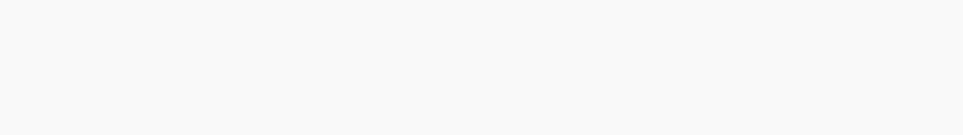
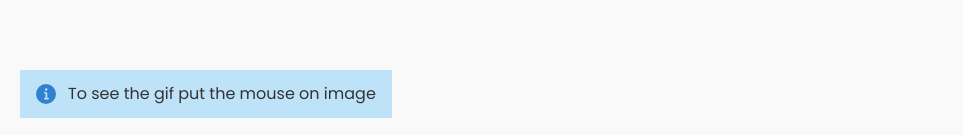
Before and after one commit to TutoDS/workshop-giphy-react, a React (Create React App) app: page / in a window 1280 px wide. Shown: the part 662-797 px from the top of the page, without its empty margins (0-963 px from the left). Built offline with nearby package versions, Linux system fonts and the light colour scheme; no server answers.

Commit message:
Show static image and change to gif on hover

```diff
--- a/src/components/gifs/CurrentGif/index.tsx
+++ b/src/components/gifs/CurrentGif/index.tsx
@@ -1,11 +1,9 @@
-import { Button, Flex, Heading, Spinner } from '@chakra-ui/react';
+import { Button, Flex, Heading } from '@chakra-ui/react';
 import { useGiphy } from 'contexts/GiphyContext';
-import { useState } from 'react';
 import { FiFrown, FiSmile } from 'react-icons/fi';
 import Gif from '../Gif';
 
 const CurrentGif = () => {
-	const [isLoading, setIsLoading] = useState<boolean>(true);
 	const { listOfGifs, loadRandomGif, clearCurrentGif } = useGiphy();
 
 	return (
@@ -35,10 +33,6 @@ const CurrentGif = () => {
 					minH={'200px'}
 					minW={'200px'}
 				>
-					{isLoading && (
-						<Spinner size={'xl'} label={'Loading Gifs!'} />
-					)}
-
 					<Gif id={listOfGifs.current} />
 
 					<Button
--- a/src/components/gifs/GifGrid/index.tsx
+++ b/src/components/gifs/GifGrid/index.tsx
@@ -1,6 +1,6 @@
 import { Grid } from '@chakra-ui/react';
-import Gif from 'components/gifs/Gif';
 import { useGiphy } from 'contexts/GiphyContext';
+import OnHoverGif from '../OnHoverGif';
 
 const GifGrid = () => {
 	const { listOfGifs, setCurrentGif } = useGiphy();
@@ -14,7 +14,16 @@ const GifGrid = () => {
 			gap={4}
 		>
 			{listOfGifs?.gifs.map((gif: string) => (
-				<Gif onClick={() => setCurrentGif(gif)} id={gif} key={gif} />
+				// <StaticGif
+				// 	onClick={() => setCurrentGif(gif)}
+				// 	id={gif}
+				// 	key={gif}
+				// />
+				<OnHoverGif
+					id={gif}
+					key={gif}
+					onClick={() => setCurrentGif(gif)}
+				/>
 			))}
 		</Grid>
 	);
--- /dev/null
+++ b/src/components/gifs/OnHoverGif/index.tsx
@@ -0,0 +1,25 @@
+import { useState } from 'react';
+import Gif from '../Gif';
+import StaticGif from '../StaticGif';
+
+type Props = {
+	id: string;
+	onClick: () => void;
+};
+
+const OnHoverGif = ({ id, onClick }: Props) => {
+	const [isHover, setIsHover] = useState(false);
+
+	return (
+		<div
+			onMouseEnter={() => setIsHover(true)}
+			onMouseLeave={() => setIsHover(false)}
+		>
+			{!isHover && <StaticGif onClick={onClick} id={id} />}
+
+			{isHover && <Gif onClick={onClick} id={id} />}
+		</div>
+	);
+};
+
+export default OnHoverGif;
--- /dev/null
+++ b/src/components/gifs/StaticGif/index.tsx
@@ -0,0 +1,33 @@
+import { Center, Image, Spinner } from '@chakra-ui/react';
+import { useState } from 'react';
+
+type Props = {
+	id: string;
+	onClick?: () => void;
+};
+
+const StaticGif = ({ id, onClick, ...props }: Props) => {
+	const [isLoading, setIsLoading] = useState<boolean>(true);
+
+	const url = `https://media4.giphy.com/media/${id}/480w_s.jpg`;
+
+	return (
+		<Center minH={'200px'} minW={'200px'}>
+			{isLoading && <Spinner size={'xl'} label={'Loading Gif!'} />}
+
+			<Image
+				width={'500px'}
+				onClick={onClick && onClick}
+				{...props}
+				cursor={onClick ? 'pointer' : 'default'}
+				src={url}
+				alt={'gif'}
+				display={isLoading ? 'none' : ''}
+				style={!isLoading ? {} : { display: 'none' }}
+				onLoad={() => setIsLoading(false)}
+			/>
+		</Center>
+	);
+};
+
+export default StaticGif;
--- a/src/contexts/GiphyContext.tsx
+++ b/src/contexts/GiphyContext.tsx
@@ -29,7 +29,7 @@ export const GiphyContextProvider = ({ children }: Props) => {
 		const loadGifs = async () => {
 			const { data } = await giphyApi.get('/trending', {
 				params: {
-					limit: '16',
+					limit: '32',
 					rating: 'g'
 				}
 			});
@@ -48,7 +48,7 @@ export const GiphyContextProvider = ({ children }: Props) => {
 	const onSearch = async (evt: ChangeEvent<HTMLInputElement>) => {
 		const params =
 			evt.target.value.length > 0
-				? { rating: 'g', q: evt.target.value, limit: '16' }
+				? { rating: 'g', q: evt.target.value, limit: '32' }
 				: { rating: 'g' };
 
 		const endpoint = evt.target.value.length > 0 ? '/search' : '/trending';
--- a/src/pages/App/index.tsx
+++ b/src/pages/App/index.tsx
@@ -1,4 +1,4 @@
-import { Box, Flex, Heading } from '@chakra-ui/react';
+import { Alert, AlertIcon, Box, Flex, Heading } from '@chakra-ui/react';
 import CurrentGif from 'components/gifs/CurrentGif';
 import GifGrid from 'components/gifs/GifGrid';
 import SearchInput from 'components/inputs/SearchInput';
@@ -10,7 +10,7 @@ const App = () => {
 
 	return (
 		<Flex overflow={'hidden'} direction={['column', 'row']}>
-			<Box flex={'1'} height={'100vh'} px={10} gap={10}>
+			<Box flex={'1'} height={'100vh'} px={10} gap={10} pos={'relative'}>
 				<Flex
 					spacing={4}
 					justifyContent={'space-between'}
@@ -40,6 +40,16 @@ const App = () => {
 
 					<CurrentGif />
 				</Flex>
+				<Alert
+					width={'1/2'}
+					status='info'
+					pos={'absolute'}
+					bottom={5}
+					left={5}
+				>
+					<AlertIcon />
+					To see the gif put the mouse on image
+				</Alert>
 			</Box>
 			<Box width={['100%', '25vw']} mt={[10, 0]}>
 				<Heading
```
